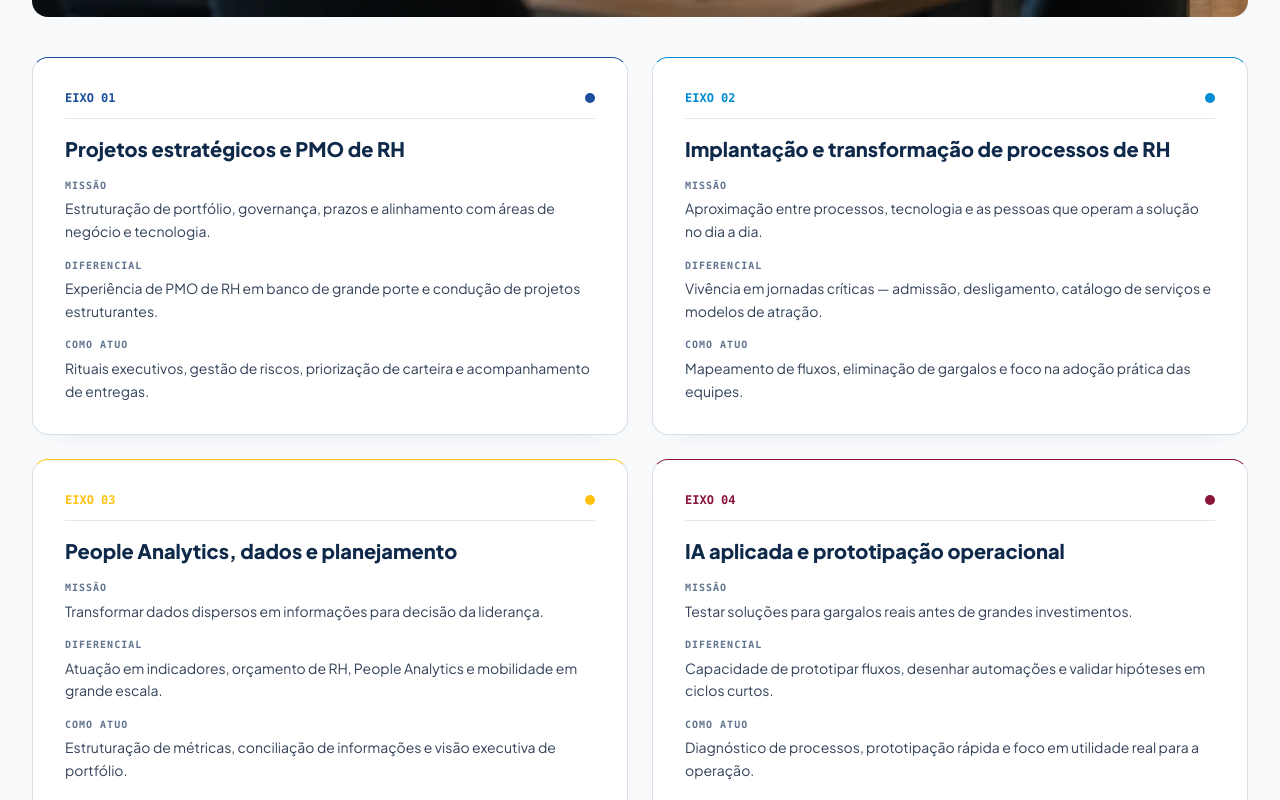
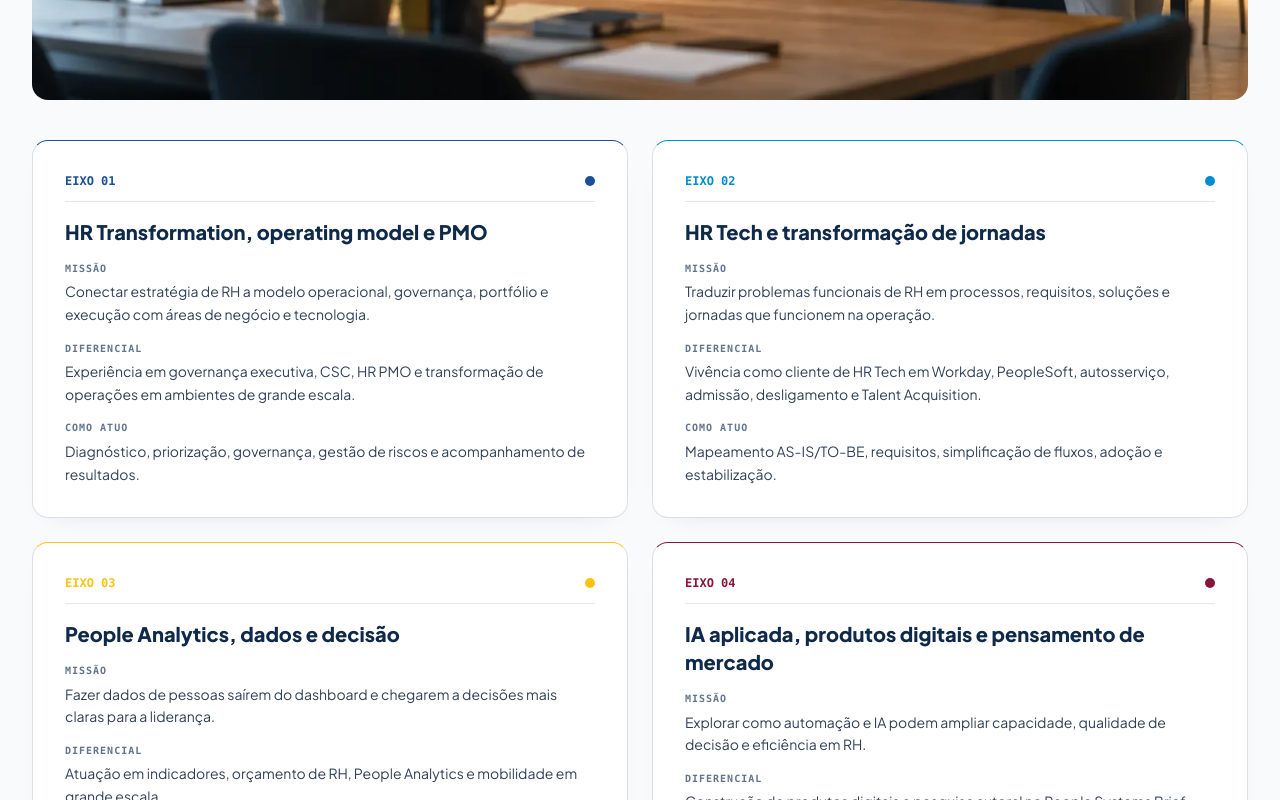
Before and after one commit to lusonocanada/LG-Gemini, a React (Vite) app: page / in a window 1280 px wide. Shown: the part 9200-10000 px from the top of the page. Built offline with nearby package versions, Linux system fonts and the light colour scheme.

Commit message:
Amplia aderência executiva para HR Tech e IA

```diff
--- a/src/components/ExecutiveFit.tsx
+++ b/src/components/ExecutiveFit.tsx
@@ -2,31 +2,31 @@ import ContextImage from './ContextImage';
 export default function ExecutiveFit() {
   const areas = [
     {
-      title: 'Projetos estratégicos e PMO de RH',
-      missao: 'Estruturação de portfólio, governança, prazos e alinhamento com áreas de negócio e tecnologia.',
-      diferencial: 'Experiência de PMO de RH em banco de grande porte e condução de projetos estruturantes.',
-      comoAtuo: 'Rituais executivos, gestão de riscos, priorização de carteira e acompanhamento de entregas.',
+      title: 'HR Transformation, operating model e PMO',
+      missao: 'Conectar estratégia de RH a modelo operacional, governança, portfólio e execução com áreas de negócio e tecnologia.',
+      diferencial: 'Experiência em governança executiva, CSC, HR PMO e transformação de operações em ambientes de grande escala.',
+      comoAtuo: 'Diagnóstico, priorização, governança, gestão de riscos e acompanhamento de resultados.',
       color: '#1B4E9B'
     },
     {
-      title: 'Implantação e transformação de processos de RH',
-      missao: 'Aproximação entre processos, tecnologia e as pessoas que operam a solução no dia a dia.',
-      diferencial: 'Vivência em jornadas críticas — admissão, desligamento, catálogo de serviços e modelos de atração.',
-      comoAtuo: 'Mapeamento de fluxos, eliminação de gargalos e foco na adoção prática das equipes.',
+      title: 'HR Tech e transformação de jornadas',
+      missao: 'Traduzir problemas funcionais de RH em processos, requisitos, soluções e jornadas que funcionem na operação.',
+      diferencial: 'Vivência como cliente de HR Tech em Workday, PeopleSoft, autosserviço, admissão, desligamento e Talent Acquisition.',
+      comoAtuo: 'Mapeamento AS-IS/TO-BE, requisitos, simplificação de fluxos, adoção e estabilização.',
       color: '#008CD2'
     },
     {
-      title: 'People Analytics, dados e planejamento',
-      missao: 'Transformar dados dispersos em informações para decisão da liderança.',
+      title: 'People Analytics, dados e decisão',
+      missao: 'Fazer dados de pessoas saírem do dashboard e chegarem a decisões mais claras para a liderança.',
       diferencial: 'Atuação em indicadores, orçamento de RH, People Analytics e mobilidade em grande escala.',
-      comoAtuo: 'Estruturação de métricas, conciliação de informações e visão executiva de portfólio.',
+      comoAtuo: 'Pergunta de negócio, dados confiáveis, análise, contexto e recomendação para decisão.',
       color: '#FFC20E'
     },
     {
-      title: 'IA aplicada e prototipação operacional',
-      missao: 'Testar soluções para gargalos reais antes de grandes investimentos.',
-      diferencial: 'Capacidade de prototipar fluxos, desenhar automações e validar hipóteses em ciclos curtos.',
-      comoAtuo: 'Diagnóstico de processos, prototipação rápida e foco em utilidade real para a operação.',
+      title: 'IA aplicada, produtos digitais e pensamento de mercado',
+      missao: 'Explorar como automação e IA podem ampliar capacidade, qualidade de decisão e eficiência em RH.',
+      diferencial: 'Construção de produtos digitais e pesquisa autoral no People Systems Brief sobre HR Tech, People Analytics, agentes e futuro do trabalho.',
+      comoAtuo: 'Diagnóstico, experimentação, automação e IA aplicada com foco em utilidade, governança e impacto real.',
       color: '#8A1538'
     }
   ];
@@ -45,11 +45,11 @@ export default function ExecutiveFit() {
           </div>
 
           <h2 className="text-2xl sm:text-4xl lg:text-5xl font-black tracking-tight text-[#0F294A] leading-[1.12] mb-4">
-            Áreas onde vejo maior aderência com a minha experiência.
+            Onde minha experiência pode contribuir para o próximo ciclo de HR Tech.
           </h2>
 
           <p className="text-base sm:text-lg text-slate-700 leading-relaxed font-normal">
-            Onde minha trajetória pode gerar contribuição prática dentro da agenda da empresa.
+            Quatro frentes que conectam minha trajetória em RH à evolução de produtos, operações, dados e inteligência.
           </p>
         </div>
 
```
